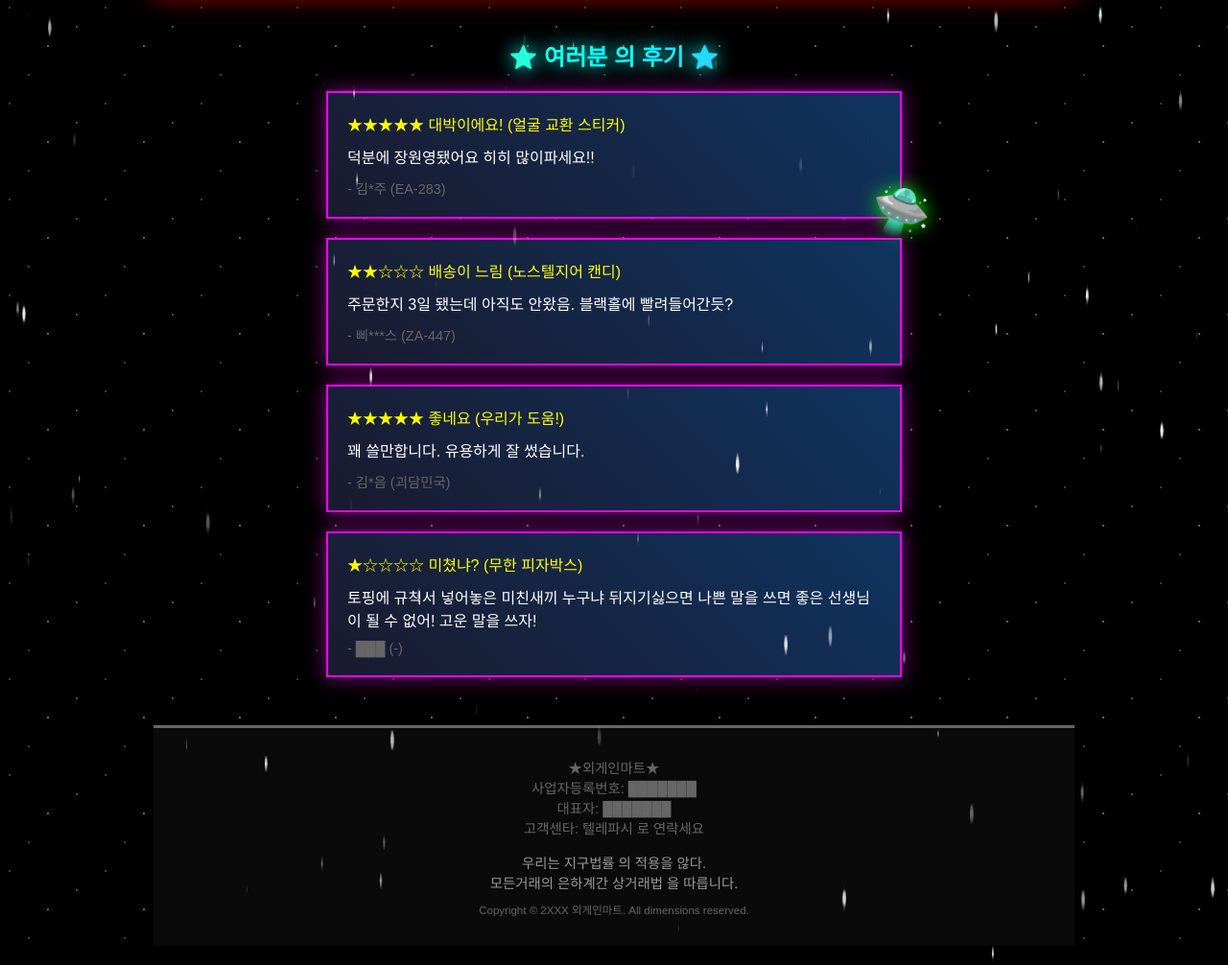
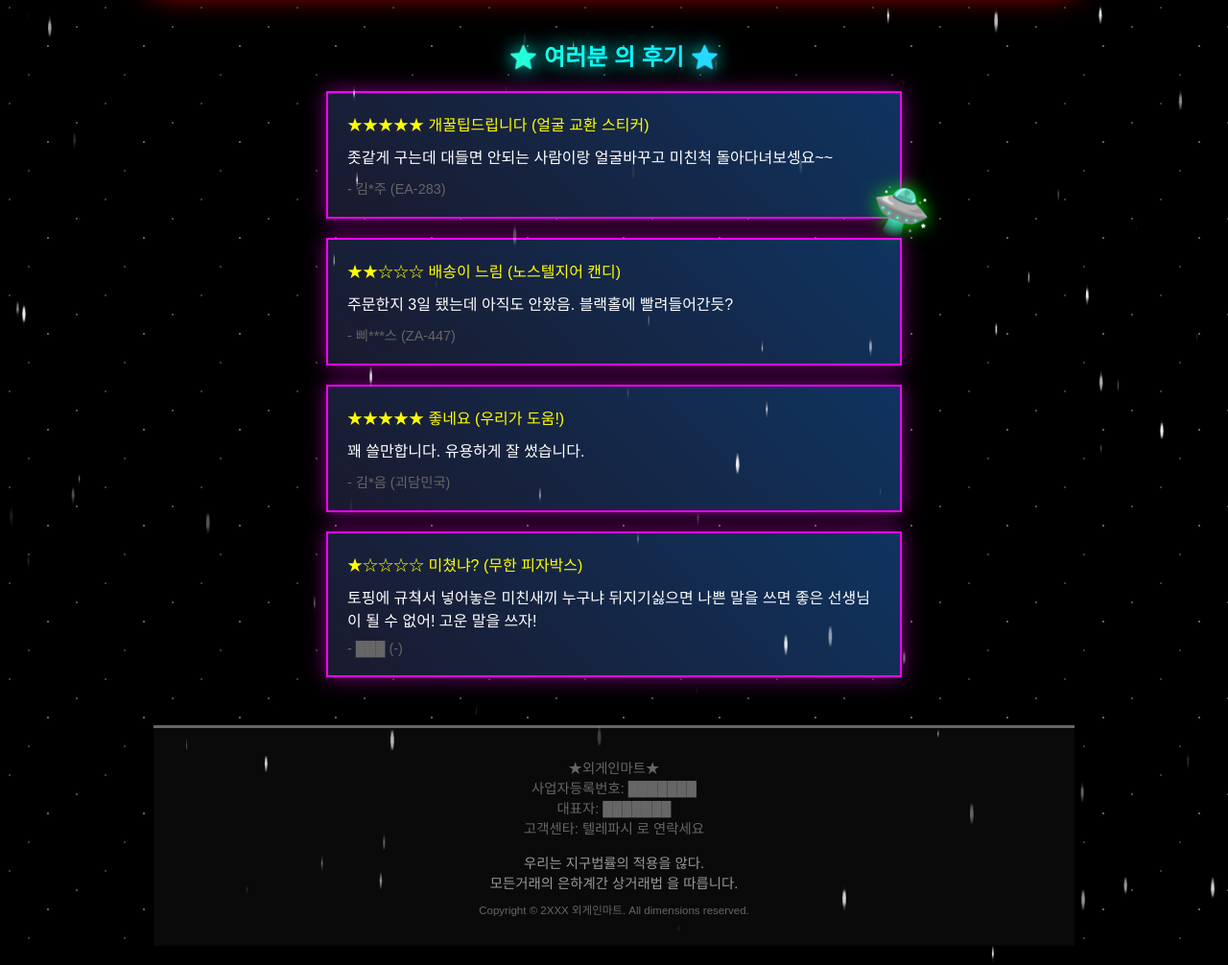
Before and after one commit to shabiHASA/-, a plain HTML site: page index.html in a window 1280 px wide. Shown: the part 2602-3608 px from the top of the page at 96% size. Drawn offline with Linux system fonts and the light colour scheme; animation ran at ten frames a second.

Commit message:
Update index.html

```diff
--- a/index.html
+++ b/index.html
@@ -653,8 +653,8 @@
                 ⭐ 여러분 의 후기 ⭐
             </h3>
             <div style="background: linear-gradient(45deg, #1a1a2e, #0f3460); border: 2px solid #ff00ff; padding: 20px; margin: 20px auto; max-width: 600px; text-align: left; box-shadow: 0 0 20px rgba(255, 0, 255, 0.5);">
-                <p style="color: #ffff00;">★★★★★ 대박이에요! (얼굴 교환 스티커)</p>
-                <p style="color: #fff; margin: 10px 0;">덕분에 장원영됐어요 히히 많이파세요!!</p>
+                <p style="color: #ffff00;">★★★★★ 개꿀팁드립니다 (얼굴 교환 스티커)</p>
+                <p style="color: #fff; margin: 10px 0;">좃같게 구는데 대들면 안되는 사람이랑 얼굴바꾸고 미친척 돌아다녀보셍요~~</p>
                 <p style="color: #666; font-size: 0.9em;">- 김*주 (EA-283)</p>
             </div>
             <div style="background: linear-gradient(45deg, #1a1a2e, #0f3460); border: 2px solid #ff00ff; padding: 20px; margin: 20px auto; max-width: 600px; text-align: left; box-shadow: 0 0 20px rgba(255, 0, 255, 0.5);">
@@ -680,7 +680,7 @@
             <p>대표자: ███████</p>
             <p>고객센타: 텔레파시 로 연락세요</p>
             <p style="margin-top: 15px; color: #999;">
-                우리는 지구법률 의 적용을 않다.<br>
+                우리는 지구법률의 적용을 않다.<br>
                 모든거래의 은하계간 상거래법 을 따릅니다.
             </p>
             <p style="margin-top: 10px; color: #666; font-size: 0.8em;">
```
